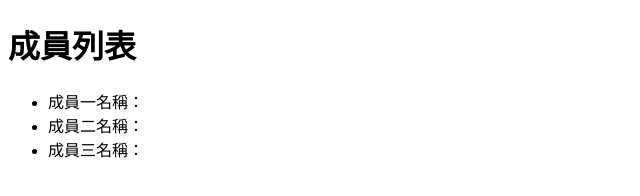
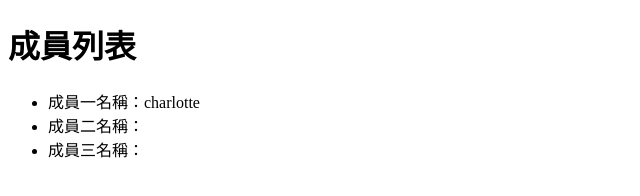
Before and after one commit to char849/test11.2, a plain HTML site: page index.html in a window 1280 px wide. Shown: the full height of the page, 0-640 px from the left. Drawn offline with Linux system fonts and the light colour scheme.

Commit message:
新增成員一名字

```diff
--- a/index.html
+++ b/index.html
@@ -8,7 +8,7 @@
 <body>
     <h1>成員列表</h1>
     <ul>
-        <li>成員一名稱：</li>
+        <li>成員一名稱：charlotte</li>
         <li>成員二名稱：</li>
         <li>成員三名稱：</li>
     </ul>
```
